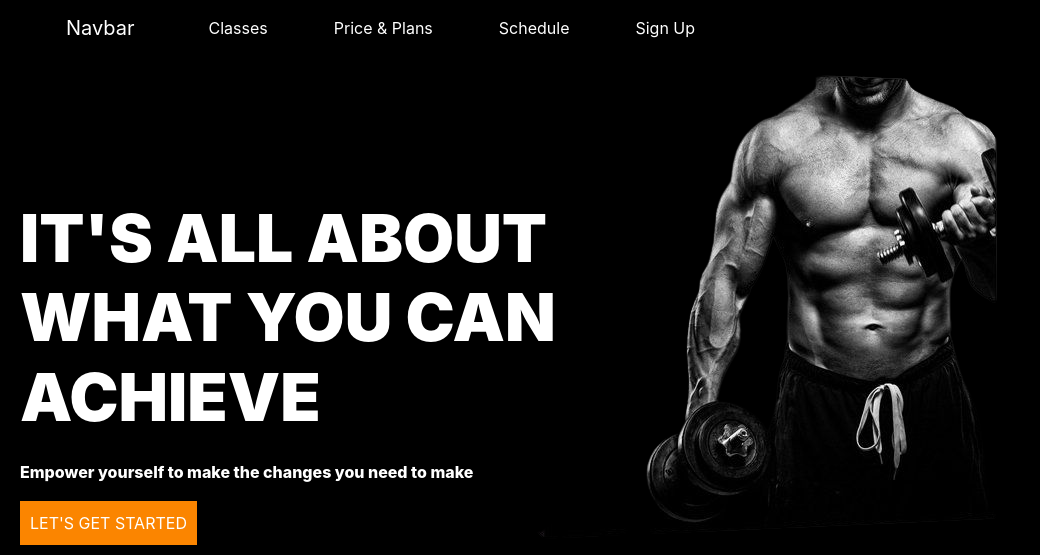
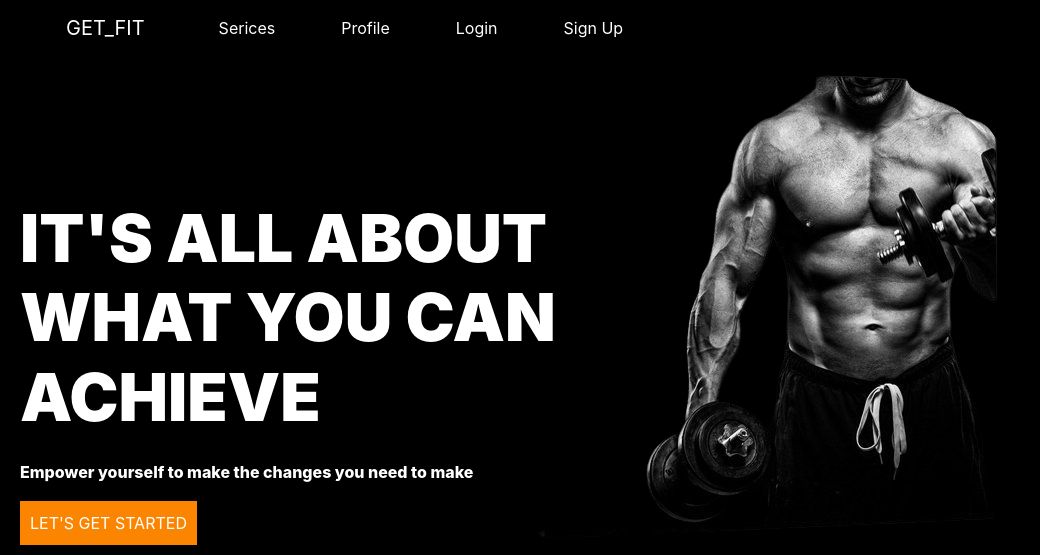
Before and after one commit to C-Ogamba/GET-FIT, a Flask app: page / in a window 1280 px wide. Shown: the top 555 px of the page, without its empty margins (0-1040 px from the left). Run offline with Flask 2, Linux system fonts and the light colour scheme.

Commit message:
getting user details

```diff
--- a/app/forms.py
+++ b/app/forms.py
@@ -31,7 +31,7 @@ class Login(FlaskForm):
     submit = SubmitField('Login')
 
 class productForm(FlaskForm):
-    classes = SelectField("Pick the class pick", choices=[("1", "Sportdances"), ( "2", "Bodybuilding")],validators=[DataRequired()] )
-    trainer = SelectField("Pick your preffered trainer", choices=[("trainer 1", "Shivsimani"), ( "trainner 2", "Chikikiruka,")],validators=[DataRequired()])
-    package= SelectField('Select package',choices=[("package 1","Basic"), ("package 2","Unlimited")],validators=[DataRequired()])
+    classes = SelectField("Pick the class pick", choices=[( 1,  "Sportdances"), ( 2, "Bodybuilding")],validators=[DataRequired()] )
+    trainer = SelectField("Pick your preffered trainer", choices=[(1, "Shivsimani"), ( 2, "Chikikiruka,")],validators=[DataRequired()])
+    package= SelectField('Select package',choices=[(200,"Basic"), (300,"Unlimited")],validators=[DataRequired()])
     submit = SubmitField('Submit')
--- a/app/models.py
+++ b/app/models.py
@@ -11,7 +11,7 @@ class User(db.Model):
     email = db.Column(db.String(120), index=True, unique=True)
     password = db.Column(db.String(128))
     # img_file=db.Column(db.String(130))
-
+    details=db.relationship("User_details",backref='items', lazy='dynamic')
 
     def set_password(self, password):
             self.password = generate_password_hash(password)
@@ -30,7 +30,8 @@ class User_details(db.Model):
     classes=db.Column(db.String())
     package=db.Column(db.String())
     trainer=db.Column(db.String())
+    user_id=db.Column(db.Integer, db.ForeignKey('user.id'))
 
 
     def __repr__(self):
-        return '<User {}>'.format(self.classes)
+        return '<User_details {}>'.format(self.classes)
--- a/app/routes.py
+++ b/app/routes.py
@@ -1,7 +1,7 @@
 from app.forms import RegisterForm,Login
 import email
 from app import app, db
-from flask import redirect, render_template, request, url_for, flash
+from flask import redirect, render_template, request, request_finished, url_for, flash
 from .forms import productForm
 from app.models import User
 from flask_login import current_user
@@ -71,13 +71,24 @@ def trial():
 
 # mary and mercy route
 
-@app.route('/products')
+@app.route('/products', methods=['POST', 'GET'])
 def products():
+
     form=productForm()
+    if request.method=='POST':
+        classes=form.classes.data
+        package=form.package.data
+        trainer=form.trainer.data
+        db.session.add(classes)
+        db.session.add(package)
+        db.session.add(trainer)
+        db.session.commit()
+        return redirect(url_for('user'))
     return render_template('products.html', form=form)
 
 # oscar route
 
-@app.route('/user')
-def user():
-    return render_template('user.html')
+@app.route('/user/<username>')
+def user(username):
+    user=User.query.filter_by(username=username).first_or_404()
+    return render_template('user.html', user=user)
--- a/app/templates/index.html
+++ b/app/templates/index.html
@@ -11,16 +11,16 @@
 </head>
 <body>
     <nav class="navbar navbar-expand-lg navbar-light ">
-        <a class="navbar-brand" href="#">Navbar</a>
+        <a class="navbar-brand" href="#">GET_FIT</a>
         <button class="navbar-toggler" type="button" data-toggle="collapse" data-target="#navbarNavAltMarkup" aria-controls="navbarNavAltMarkup" aria-expanded="false" aria-label="Toggle navigation">
           <span class="navbar-toggler-icon"></span>
         </button>
         <div class="collapse navbar-collapse" id="navbarNavAltMarkup">
           <div class="navbar-nav">
-            <a class="nav-item nav-link active" href="#">Classes <span class="sr-only">(current)</span></a>
-            <a class="nav-item nav-link" href="#">Price & Plans</a>
-            <a class="nav-item nav-link" href="#">Schedule</a>
-            <a class="nav-item nav-link disabled" href="#">Sign Up</a>
+            <a class="nav-item nav-link active" href="{{url_for('products')}}">Serices<span class="sr-only">(current)</span></a>
+            <a class="nav-item nav-link" href="{{url_for('user',username=current_user.username)}}">Profile </a>
+            <a class="nav-item nav-link" href="{{url_for('login')}}">Login</a>
+            <a class="nav-item nav-link" href="{{url_for('trial')}}">Sign Up</a>
           </div>
         </div>
       </nav>
```
Also changed, not shown: migrations/versions/2af7557a0ba5_add_relationship.py (added, +30 -0 lines), migrations/versions/be20af19cd40_add_relationship.py (added, +32 -0 lines), app/app.db, app/templates/test.png (added).
